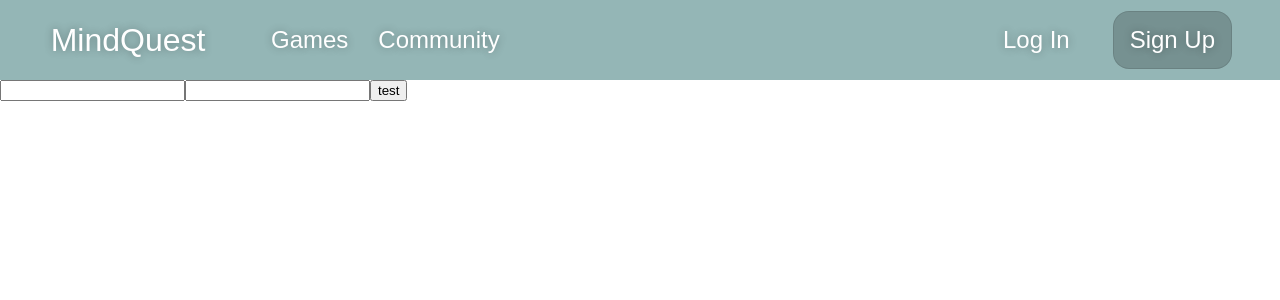
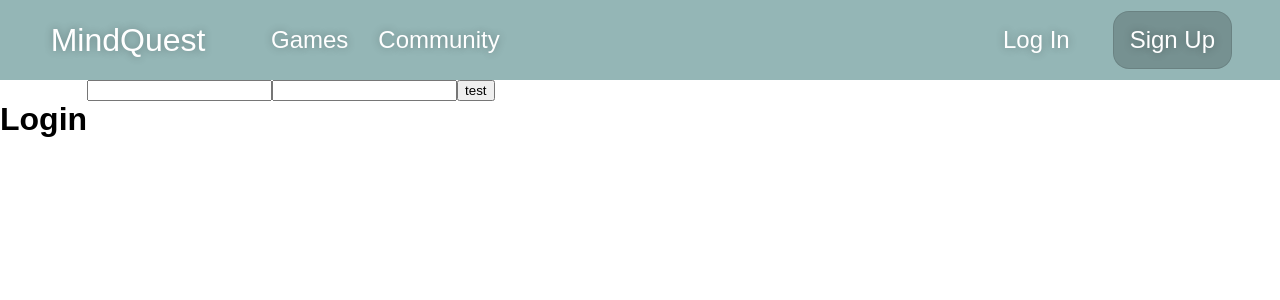
Before and after one commit to yanakolajara/mindquest-frontend, a React (Create React App) app: page /login in a window 1280 px wide. Shown: the top 300 px of the page. Built offline with nearby package versions, Linux system fonts and the light colour scheme.

Commit message:
login file change

```diff
--- a/src/App.tsx
+++ b/src/App.tsx
@@ -3,9 +3,9 @@ import { Route, Routes } from 'react-router-dom';
 import NotFound from './routes/NotFound/NotFound';
 import Home from './routes/Home/Home';
 import Navbar from './components/Navbar/Navbar';
+import Login from './routes/Login/Login';
 // import Footer from './components/Footer/Footer';
-import Login from './components/Login/Login';
-import Signup from './components/Signup/Signup';
+
 import Community from './routes/Community/Community';
 import MemoryCards from './routes/Games/MemoryCards/MemoryCards';
 import QuickColor from './routes/Games/QuickColor/QuickColor';
@@ -18,7 +18,6 @@ function App() {
       <Routes>
         <Route path='/' element={<Home />} />
         <Route path='/login' element={<Login />} />
-        <Route path='/signup' element={<Signup />} />
         <Route path='/community' element={<Community />} />
         <Route path='/memory-cards' element={<MemoryCards />} />
         <Route path='/quick-color' element={<QuickColor />} />
--- a/src/components/Login/Login.tsx
+++ /dev/null
@@ -1,41 +0,0 @@
-import React from 'react';
-import { useAuth } from '../../hooks/useAuth';
-
-type Props = {};
-type AuthState = {
-  isAuthenticated: boolean;
-  userData: any;
-};
-type LoginInfo = {
-  email: string;
-  password: string;
-};
-
-export default function Login(props: Props) {
-  const { handleLogin } = useAuth();
-  const [email, setEmail] = React.useState('');
-  const [password, setPassword] = React.useState('');
-
-  const [authState, setAuthState] = React.useState<AuthState>({
-    isAuthenticated: false,
-    userData: {},
-  });
-
-  return (
-    <div>
-      <form onSubmit={() => handleLogin({ email, password })}>
-        <input
-          type='email'
-          onChange={(e) => setEmail(e.target.value)}
-          value={email}
-        />
-        <input
-          type='password'
-          onChange={(e) => setPassword(e.target.value)}
-          value={password}
-        />
-        <input type='submit' value='test' />
-      </form>
-    </div>
-  );
-}
--- a/src/components/Signup/Signup.tsx
+++ /dev/null
@@ -1,8 +0,0 @@
-import React from 'react';
-
-type Props = {};
-
-export default function Signup(props: Props) {
-  console.log(props);
-  return <div>Signup</div>;
-}
--- /dev/null
+++ b/src/routes/Login/Login.tsx
@@ -0,0 +1,48 @@
+import React from 'react';
+import styled from 'styled-components';
+
+type Props = {};
+
+type AuthState = {
+  isAuthenticated: boolean;
+  userData: any;
+};
+
+const LoginComponent = styled.div`
+  display: flex;
+`;
+
+export default function Login({}: Props) {
+  // const { handleLogin } = useAuth();
+  const [email, setEmail] = React.useState('');
+  const [password, setPassword] = React.useState('');
+
+  const [authState, setAuthState] = React.useState<AuthState>({
+    isAuthenticated: false,
+    userData: {},
+  });
+  return (
+    <LoginComponent>
+      <h1>Login</h1>
+      <div>
+        <form
+          onSubmit={() => {
+            // handleLogin({ email, password })
+          }}
+        >
+          <input
+            type='email'
+            onChange={(e) => setEmail(e.target.value)}
+            value={email}
+          />
+          <input
+            type='password'
+            onChange={(e) => setPassword(e.target.value)}
+            value={password}
+          />
+          <input type='submit' value='test' />
+        </form>
+      </div>
+    </LoginComponent>
+  );
+}
```
